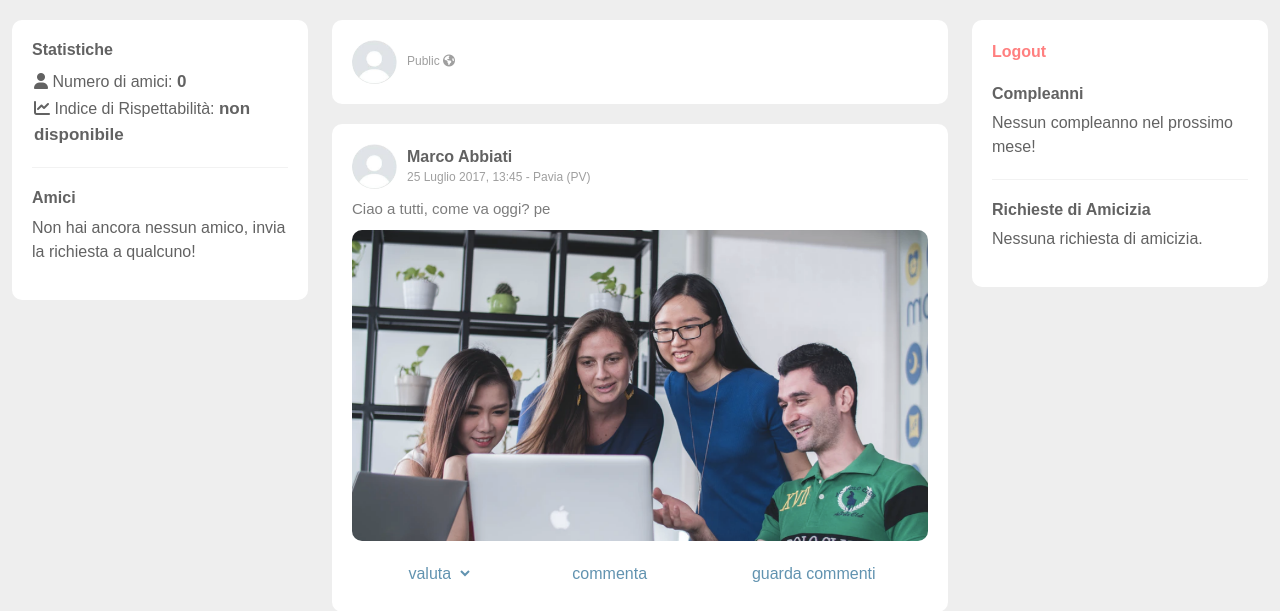
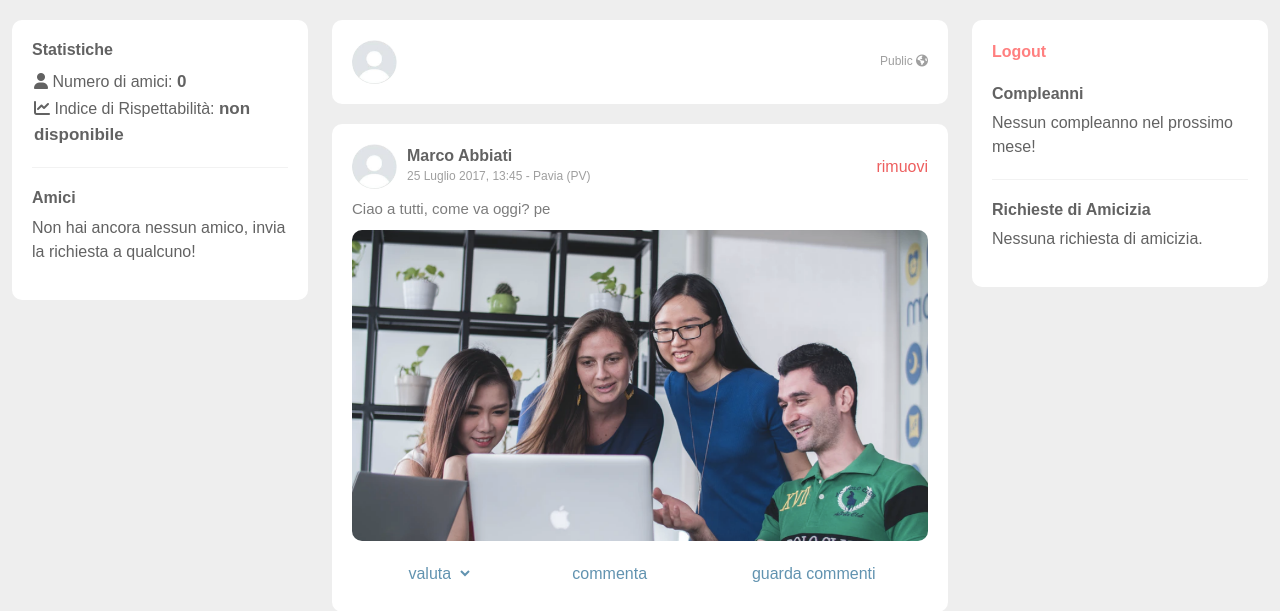
Before and after one commit to PrismaKisar/Bloonci, a PHP site: page / in a window 1280 px wide. Shown: the part 79-690 px from the top of the page. Run offline with PHP 8.4, Linux system fonts and the light colour scheme; the visitor is signed in with stand-in values (Sample User, id 1); data that the repository does not hold is empty; some libraries are stand-ins or nearby versions.

Commit message:
il rimuovi è posizionato bene

```diff
--- a/backEnd/allPosts.php
+++ b/backEnd/allPosts.php
@@ -118,6 +118,7 @@ if ($result->num_rows > 0) {
         echo <<<END
             <div class='post-container'>
             <div class='user-profile'>
+                <div style="display: flex">
                 <img src='images/misc/unkwownPhoto.jpeg'>
                 <div class='name-post'>
                     <p><a href='frontEnd/bachecaAmico.php?emailCorrente=$email'>$nomeAmico $cognomeAmico</a></p>
@@ -128,18 +129,18 @@ if ($result->num_rows > 0) {
 
         if (!is_null($città) && !is_null($provincia)) {
             echo <<<END
-                - $città ($provincia)</small>
+                - $città ($provincia)</small></div>
+                </div>
             END;
         } else {
-            echo "</small>";
+            echo "</small></div></div>";
         }
 
         if ($email == $emailUtenteLoggato) {
-            echo "<button class=remove-btn onclick='postRemoved(\"{$timestamp}\", \"{$email}\")'>rimuovi</button>";
+            echo "<div><button class=remove-btn onclick='postRemoved(\"{$timestamp}\", \"{$email}\")'>rimuovi</button></div>";
         }
 
         echo <<<END
-                </div>
             </div>
             <p class='post-text'>$testo</p>
             END;
--- a/index.php
+++ b/index.php
@@ -191,12 +191,18 @@ if ($result) {
 
             <div class="post-container">
               <div class="user-profile">
-                <img src="images/misc/unkwownPhoto.jpeg">
-                <div class="name-post">
-                  <p><a href="#">Marco Abbiati</a></p>
-                  <small>25 Luglio 2017, 13:45 - Pavia (PV)</small>
+                <div style="display: flex">
+                  <img src="images/misc/unkwownPhoto.jpeg">
+                  <div class="name-post">
+                    <p><a href="#">Marco Abbiati</a></p>
+                    <small>25 Luglio 2017, 13:45 - Pavia (PV)</small>
+                  </div>
+                </div>
+                <div>
+                  <button class=remove-btn>rimuovi</button>
                 </div>
               </div>
+
               <p class="post-text">Ciao a tutti, come va oggi? pe</p>
               <img src="images/misc/feed-image-1.png" class="post-img">
               <div class="post-footer">
--- a/style/myStyle.css
+++ b/style/myStyle.css
@@ -329,6 +329,7 @@ body {
 .user-profile {
     display: flex;
     align-items: center;
+    justify-content: space-between;
 }
 
 .user-profile img {
```
